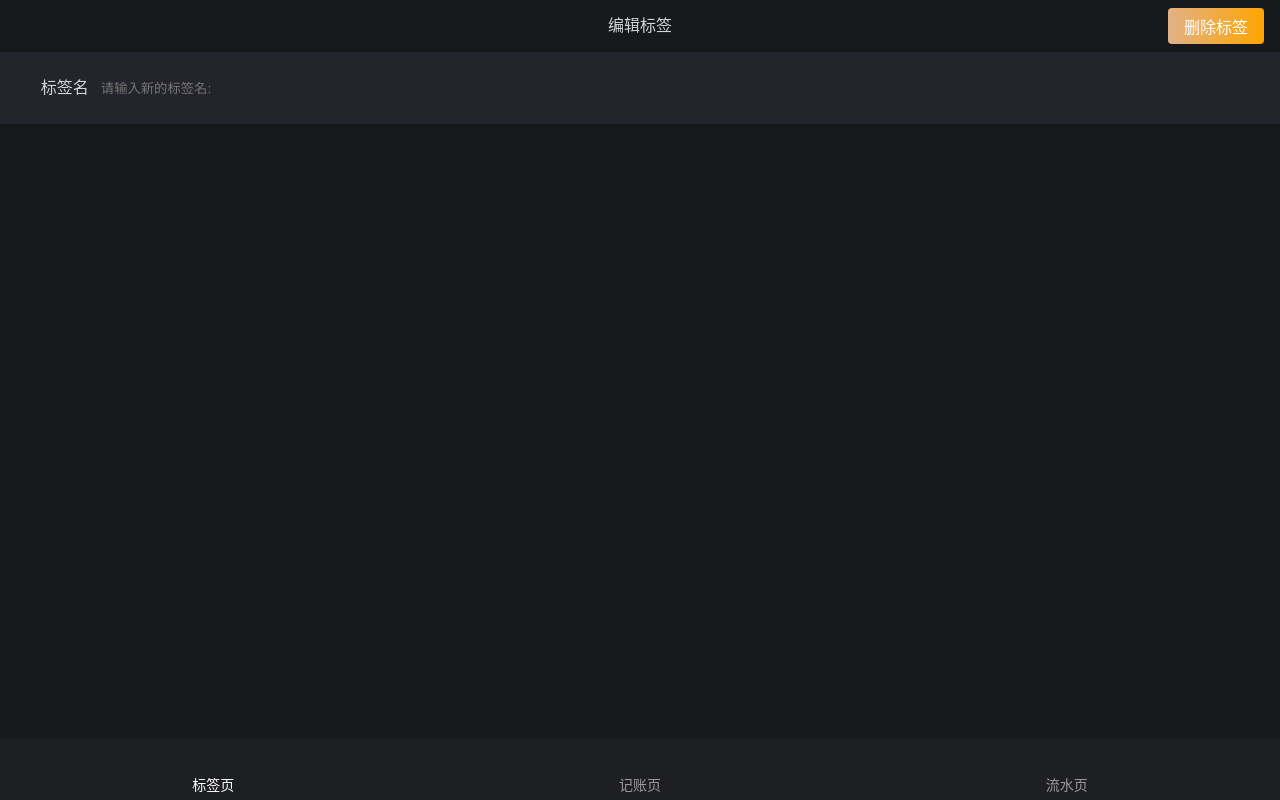
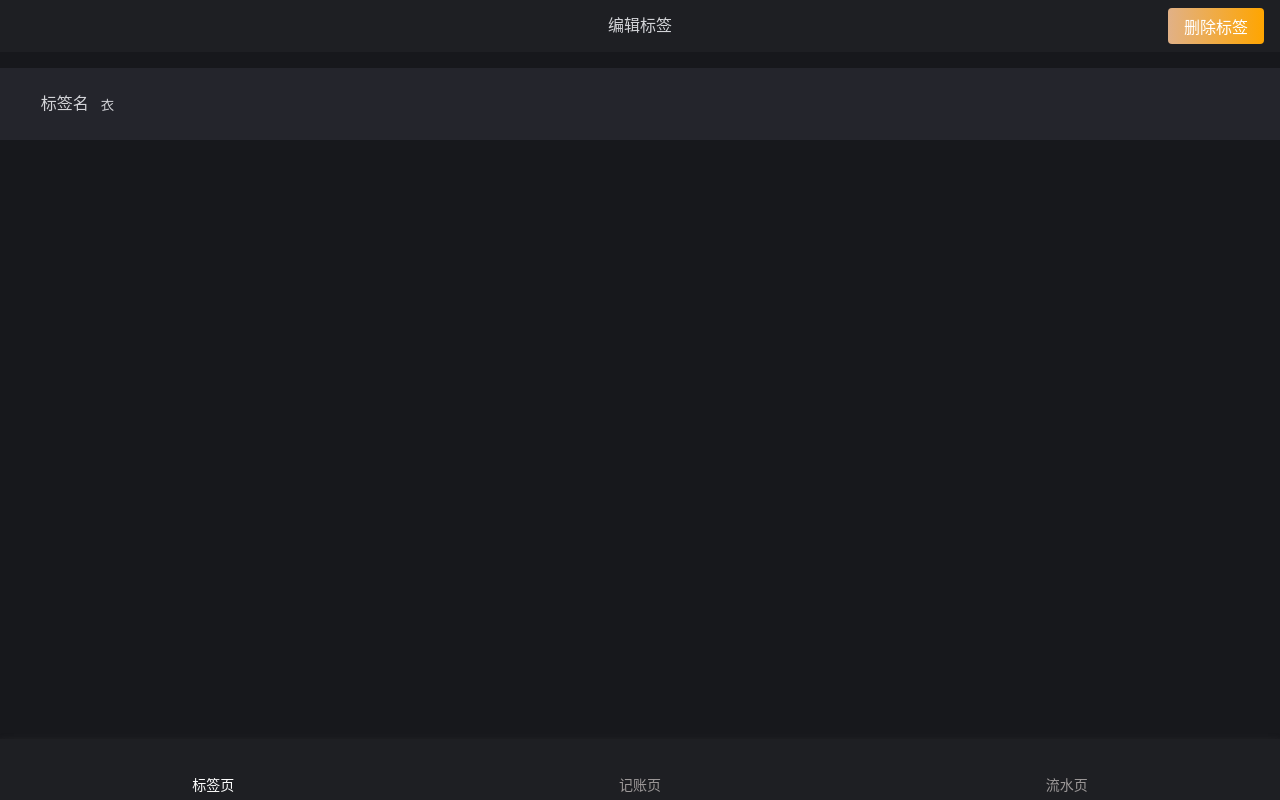
Before and after one commit to jgorijinal/morneyReact, a React app: page /#/tags/1 in a window 1280 px wide. Built offline with nearby package versions, Linux system fonts and the light colour scheme.

Commit message:
Tag.tsx样式完成

```diff
--- a/src/lib/input.tsx
+++ b/src/lib/input.tsx
@@ -39,7 +39,7 @@ const Input:React.FC<Props> = (props)=>{
   return (
     <Label>
       <span><Icon name="notes" />{props.label}</span>
-      <input  {...rest}/>
+      <input  {...rest} />
     </Label>
     )
 }
--- a/src/views/Money/NoteSection.tsx
+++ b/src/views/Money/NoteSection.tsx
@@ -16,7 +16,7 @@ const NoteSection :React.FC<Props>= (props)=>{
   }
   return(
     <Wrapper>
-      <Input label={'备注'}  type="text" placeholder={'在这里添加备注'} value={notes}  onChange={onChange}/>
+      <Input label={'备注'}  type="text" placeholder={'请输入备注:'} value={notes}  onChange={onChange}/>
     </Wrapper>
   )
 }
--- a/src/views/Tag.tsx
+++ b/src/views/Tag.tsx
@@ -17,6 +17,7 @@ const TopBar = styled.header`
   color:#d3d4d8;
   padding: 8px 16px;
   position: relative;
+  background: #1e1f23;
   >.text {
     position: absolute;
     left: 50%;
@@ -26,7 +27,9 @@ const TopBar = styled.header`
   >svg{
     width:1.5em;
   }
-
+`
+const InputWrapper = styled.div`
+margin-top: 16px;
 `
 const Tag:React.FC = ()=>{
   const {tags,setTags ,findEditableTag} = useTags()
@@ -40,7 +43,10 @@ const Tag:React.FC = ()=>{
         <span className={"text"}>编辑标签</span>
         <Button>删除标签</Button>
       </TopBar>
-    <Input  label={'标签名'} placeholder={'请输入新的标签名:'}/>
+      <InputWrapper>
+        <Input  type={"text"} label={'标签名'} placeholder={'请输入新的标签名:'} defaultValue={editableTag.name}/>
+      </InputWrapper>
+
     </Layout>
   )
 }
```
